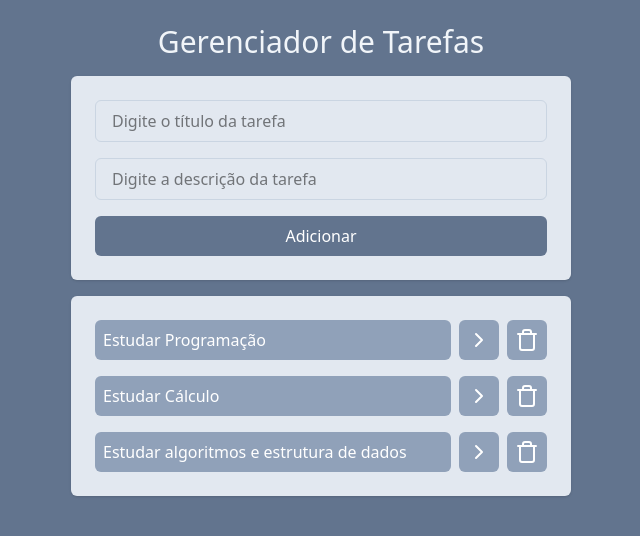
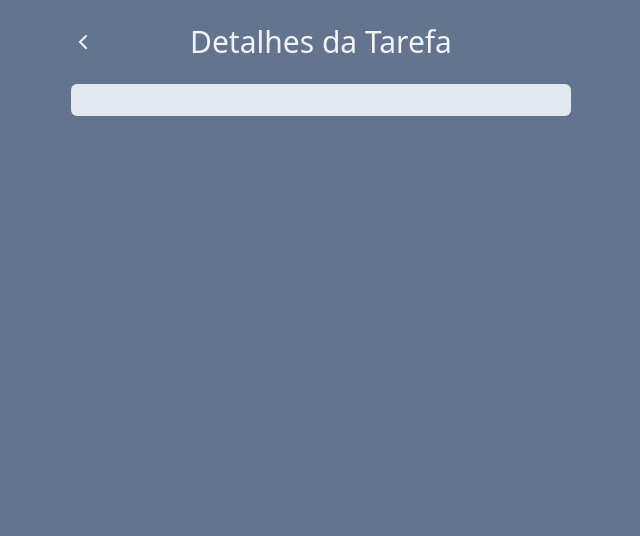
Before and after one commit to nathangpulido/Gerenciador-de-tarefas-com-React, a React (Vite) app: page /task in a window 1280 px wide. Shown: the top 536 px of the page, without its empty margins (319-959 px from the left). Built offline with nearby package versions, Linux system fonts and the light colour scheme.

Commit message:
feat: Adicionado componente ver detalhes da tarefa utilizando rotas com o react-router-dom

```diff
--- a/package.json
+++ b/package.json
@@ -14,6 +14,7 @@
     "lucide-react": "^0.534.0",
     "react": "^18.3.1",
     "react-dom": "^18.3.1",
+    "react-router-dom": "^6.26.1",
     "tailwindcss": "^4.1.11",
     "uuid": "^10.0.0"
   },
--- a/src/components/Tasks.jsx
+++ b/src/components/Tasks.jsx
@@ -1,6 +1,16 @@
 import { ChevronRight, Trash } from "lucide-react";
+import { useNavigate } from "react-router-dom";
 
 function Tasks({ tasks, onTaskClick, onDeleteTaskClick }) {
+  const navigate = useNavigate();
+
+  function onSeeDetailsClick(task) {
+    const query = new URLSearchParams();
+    query.set("title", task.title);
+    query.set("description", task.description);
+    navigate(`/task?${query.toString()}`);
+  }
+
   return (
     <ul className="space-y-4 p-6 bg-slate-200 rounded-md shadow">
       {tasks.map((task) => (
@@ -13,7 +23,10 @@
           >
             {task.title}
           </button>
-          <button className="bg-slate-400 p-2 rounded-md text-white">
+          <button
+            onClick={() => onSeeDetailsClick(task)}
+            className="bg-slate-400 p-2 rounded-md text-white"
+          >
             <ChevronRight />
           </button>
           <button
--- a/src/main.jsx
+++ b/src/main.jsx
@@ -1,10 +1,23 @@
-import { StrictMode } from 'react'
-import { createRoot } from 'react-dom/client'
-import App from './App.jsx'
-import './index.css'
+import { StrictMode } from "react";
+import { createRoot } from "react-dom/client";
+import App from "./App.jsx";
+import "./index.css";
+import { createBrowserRouter, RouterProvider } from "react-router-dom";
+import TaskPage from "./pages/TaskPage.jsx";
 
-createRoot(document.getElementById('root')).render(
+const router = createBrowserRouter([
+  {
+    path: "/",
+    element: <App />,
+  },
+  {
+    path: "/task",
+    element: <TaskPage />,
+  },
+]);
+
+createRoot(document.getElementById("root")).render(
   <StrictMode>
-    <App />
-  </StrictMode>,
-)
+    <RouterProvider router={router} />
+  </StrictMode>
+);
--- /dev/null
+++ b/src/pages/TaskPage.jsx
@@ -0,0 +1,34 @@
+import { useNavigate, useSearchParams } from "react-router-dom";
+import { ChevronLeft } from "lucide-react";
+
+function TaskPage() {
+  const navigate = useNavigate();
+  const [searchParams] = useSearchParams();
+  const title = searchParams.get("title");
+  const description = searchParams.get("description");
+
+  return (
+    <div className="w-screen h-screen bg-slate-500 flex justify-center p-6">
+      <div className="w-[500px] space-y-4">
+        <div className="flex justify-center relative mb-6">
+          <button
+            onClick={() => navigate(-1)}
+            className="absolute left-0 top-0 bottom-0 text-slate-100"
+          >
+            <ChevronLeft />
+          </button>
+          <h1 className="text-3xl text-slate-100 text-center">
+            Detalhes da Tarefa
+          </h1>
+        </div>
+
+        <div className="bg-slate-200 p-4 rounded-md">
+          <h2 className="text-xl font-bold text-slate-700">{title}</h2>
+          <p className="text-slate-600">{description}</p>
+        </div>
+      </div>
+    </div>
+  );
+}
+
+export default TaskPage;
```
Also changed, not shown: 1 other file (tests, documents, lock files or other folders).
